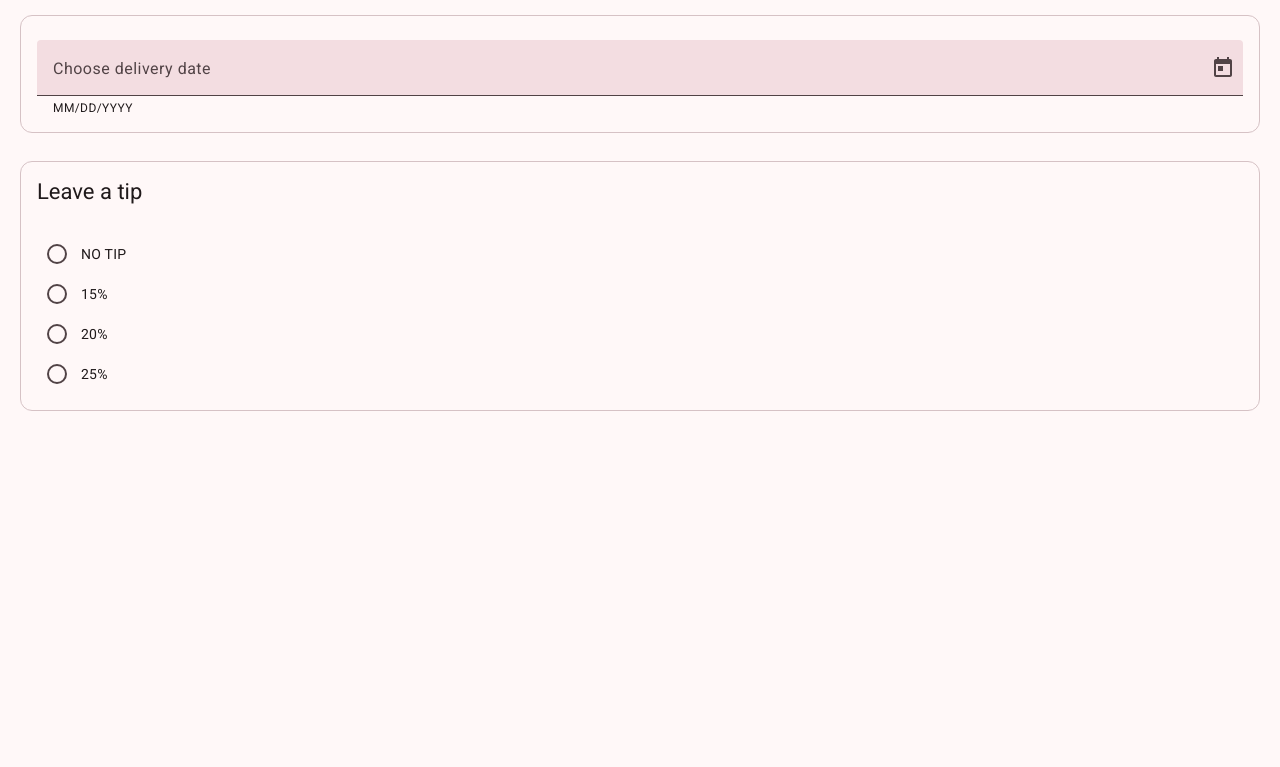
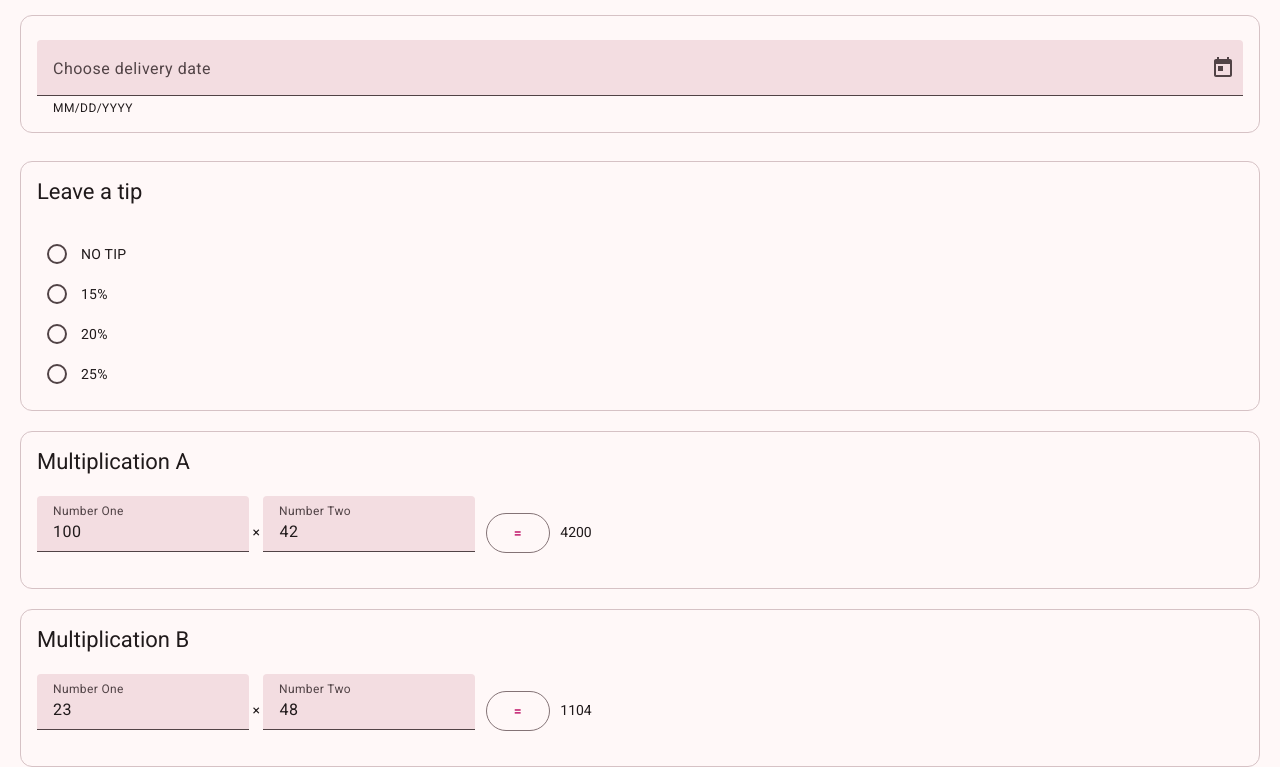
Before and after one commit to 2026-fall-jsf/angular-components, an Angular app: page / in a window 1280 px wide. Shown: the part 931-1698 px from the top of the page. Before the commit the page ends 1342 px from the top, so only its background shows below. Built offline with nearby package versions, Linux system fonts and the light colour scheme.

Commit message:
Made a multiplication version of tsteele addition component
added linkedSignal and input to @angular/code (import)
changed to to use my name and kdemott

```diff
--- a/src/app/app.html
+++ b/src/app/app.html
@@ -7,3 +7,13 @@
 <app-crust-selection></app-crust-selection>
 <app-elee-date-picker></app-elee-date-picker>
 <app-leave-tip></app-leave-tip>
+<app-kdemott-multiplication
+  title="Multiplication A"
+  [initialNumberOne]="100"
+  [initialNumberTwo]="42"
+></app-kdemott-multiplication>
+<app-kdemott-multiplication
+  title="Multiplication B"
+  [initialNumberOne]="23"
+  [initialNumberTwo]="48"
+></app-kdemott-multiplication>
--- a/src/app/app.ts
+++ b/src/app/app.ts
@@ -5,6 +5,7 @@ import { EleeDatePicker } from './elee-date-picker/elee-date-picker';
 import { MlyCrustSelection } from './mly-crust-selection/mly-crust-selection';
 import { EgaritaAddition } from './egarita-addition/egarita-addition';
 import { TsteeleAddition } from './tsteele-addition/tsteele-addition';
+import { KdemottMultiplication } from './kdemott-multiplication/kdemott-multiplication';
 
 @Component({
   imports: [
@@ -14,6 +15,7 @@ import { TsteeleAddition } from './tsteele-addition/tsteele-addition';
     MlyCrustSelection,
     EgaritaAddition,
     TsteeleAddition,
+    KdemottMultiplication,
   ],
   selector: 'app-root',
   styleUrl: './app.css',
--- /dev/null
+++ b/src/app/kdemott-multiplication/kdemott-multiplication.html
@@ -0,0 +1,44 @@
+<mat-card
+    appearance="outlined"
+>
+    <mat-card-header>
+        <mat-card-title>
+            {{ title() }}
+        </mat-card-title>
+    </mat-card-header>
+    <mat-card-content>
+        <br>
+        <mat-form-field>
+            <mat-label>
+                Number One
+            </mat-label>
+            <input
+                type="number"
+                matInput
+                [value]="numberOne()"
+                (input)="updateNumberOne($event.target.value)"
+            />
+        </mat-form-field>
+        &times;
+        <mat-form-field>
+            <mat-label>
+                Number Two
+            </mat-label>
+            <input
+                type="number"
+                matInput
+                [value]="numberTwo()"
+                (input)="updateNumberTwo($event.target.value)"
+            />
+        </mat-form-field>
+        &nbsp;
+        <button
+            matButton="outlined"
+            (click)="multiply()"
+        >
+            =
+        </button>
+        &nbsp;
+        {{ product() }}
+    </mat-card-content>
+</mat-card>
--- /dev/null
+++ b/src/app/kdemott-multiplication/kdemott-multiplication.ts
@@ -0,0 +1,33 @@
+import { Component, input, linkedSignal } from '@angular/core';
+import { MatButtonModule } from '@angular/material/button';
+import { MatCardModule } from '@angular/material/card';
+import { MatFormFieldModule } from '@angular/material/form-field';
+import { MatInputModule } from '@angular/material/input';
+
+@Component({
+  selector: 'app-kdemott-multiplication',
+  imports: [
+    MatCardModule,
+    MatButtonModule,
+    MatFormFieldModule,
+    MatInputModule,
+  ],
+  templateUrl: './kdemott-multiplication.html',
+  styleUrl: './kdemott-multiplication.css',
+})
+export class KdemottMultiplication {
+  readonly title = input("Kenzie's Multiplication Component");
+  readonly initialNumberOne = input(100);
+  readonly initialNumberTwo = input(42);
+
+  protected readonly numberOne = linkedSignal(() => this.initialNumberOne());
+  protected readonly numberTwo = linkedSignal(() => this.initialNumberTwo());
+  protected readonly product = linkedSignal(
+    () => this.initialNumberOne() * this.initialNumberTwo(),
+  );
+
+  protected readonly updateNumberOne = (num: string) => this.numberOne.set(Number(num));
+  protected readonly updateNumberTwo = (num: string) => this.numberOne.set(Number(num));
+
+  protected readonly multiply = () => this.product.set(this.numberOne() * this.numberTwo());
+}
```
Also changed, not shown: src/app/kdemott-multiplication/kdemott-multiplication.css (added).
